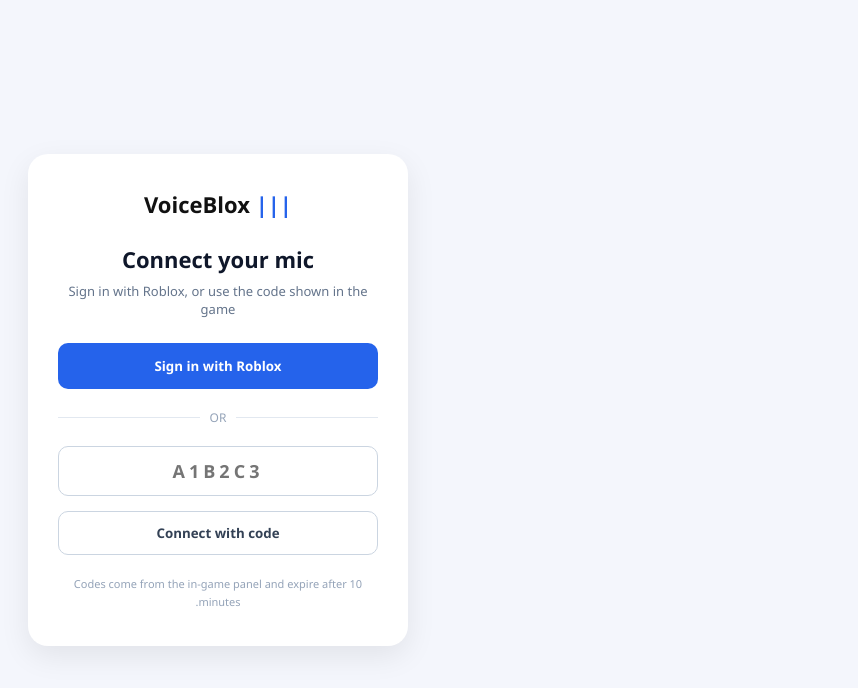
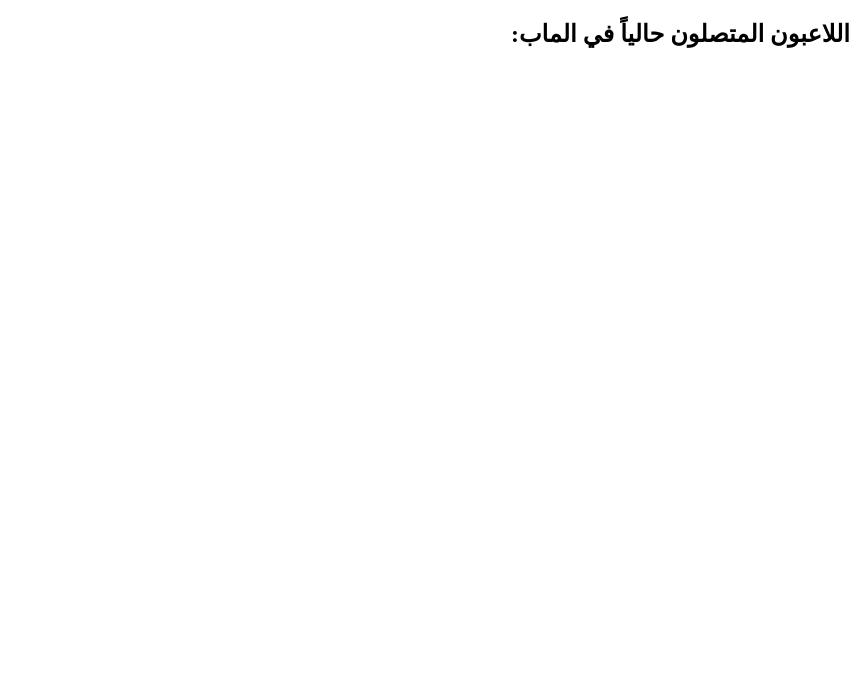
Before and after one commit to kgogokoko6-tech/roblox-voice-server, a website: page index.html in a window 1280 px wide. Shown: the whole page, without its empty margins (422-1280 px from the left). Drawn offline with nearby package versions, Linux system fonts and the light colour scheme.

Commit message:
Update index.html

```diff
--- a/index.html
+++ b/index.html
@@ -2,52 +2,26 @@
 <html lang="ar" dir="rtl">
 <head>
     <meta charset="UTF-8">
-    <meta name="viewport" content="width=device-width, initial-scale=1.0">
-    <title>VoiceBlox - Proximity Voice Chat</title>
+    <title>VoiceBlox Live Bridge</title>
     <script src="https://cdn.socket.io/4.7.2/socket.io.min.js"></script>
-    <script src="https://unpkg.com/peerjs@1.5.2/dist/peerjs.min.js"></script>
-    <style>
-        * { box-sizing: border-box; margin: 0; padding: 0; font-family: 'Segoe UI', Tahoma, sans-serif; }
-        body { background-color: #f4f6fc; display: flex; justify-content: center; align-items: center; min-height: 100vh; color: #333; }
-        .card { background: #ffffff; border-radius: 20px; box-shadow: 0 10px 30px rgba(0,0,0,0.08); width: 380px; padding: 35px 30px; text-align: center; }
-        .logo { font-weight: 800; font-size: 22px; color: #111; margin-bottom: 25px; }
-        .title { font-size: 22px; font-weight: 700; margin-bottom: 8px; color: #0f172a; }
-        .subtitle { font-size: 13px; color: #64748b; margin-bottom: 25px; }
-        .btn-roblox { width: 100%; background: #2563eb; color: white; border: none; padding: 14px; border-radius: 10px; font-weight: 600; cursor: pointer; }
-        .divider { display: flex; align-items: center; margin: 20px 0; color: #94a3b8; font-size: 12px; }
-        .divider::before, .divider::after { content: ""; flex: 1; border-bottom: 1px solid #e2e8f0; }
-        .divider span { padding: 0 10px; }
-        .code-input { width: 100%; padding: 12px; border: 1px solid #cbd5e1; border-radius: 10px; text-align: center; font-size: 18px; letter-spacing: 4px; font-weight: 700; text-transform: uppercase; margin-bottom: 15px; outline: none; }
-        .btn-connect { width: 100%; background: #ffffff; border: 1px solid #cbd5e1; color: #334155; padding: 12px; border-radius: 10px; font-weight: 600; cursor: pointer; }
-        .info-text { font-size: 11px; color: #94a3b8; margin-top: 20px; line-height: 1.6; }
-        .hidden { display: none !important; }
-    </style>
 </head>
 <body>
-    <div id="loginCard" class="card">
-        <div class="logo"><span style="color:#2563eb">|||</span> VoiceBlox</div>
-        <h2 class="title">Connect your mic</h2>
-        <p class="subtitle">Sign in with Roblox, or use the code shown in the game</p>
-        <button class="btn-roblox">Sign in with Roblox</button>
-        <div class="divider"><span>OR</span></div>
-        <input type="text" id="codeInput" class="code-input" placeholder="A1B2C3" maxlength="6">
-        <button class="btn-connect" onclick="connectWithCode()">Connect with code</button>
-        <p class="info-text">Codes come from the in-game panel and expire after 10 minutes.</p>
-    </div>
+    <h2>اللاعبون المتصلون حالياً في الماب:</h2>
+    <ul id="playersList"></ul>
 
     <script>
-        async function connectWithCode() {
-            const code = document.getElementById('codeInput').value.trim();
-            if(!code) return alert('أدخل الكود');
-            const res = await fetch('/api/verify-code', {
-                method: 'POST',
-                headers: { 'Content-Type': 'application/json' },
-                body: JSON.stringify({ code })
+        const socket = io();
+
+        -- الاستماع للتحديثات القادمة من روبلوكس عبر السيرفر
+        socket.on("positions-updated", (positions) => {
+            const list = document.getElementById("playersList");
+            list.innerHTML = "";
+            positions.forEach(p => {
+                const li = document.createElement("li");
+                li.textContent = `اللاعب: ${p.username} | الإحداثيات: (${p.x}, ${p.y}, ${p.z})`;
+                list.appendChild(li);
             });
-            const data = await res.json();
-            if(data.success) alert('تم الاتصال بنجاح باللاعب: ' + data.user.username);
-            else alert(data.error);
-        }
+        });
     </script>
 </body>
 </html>
```
